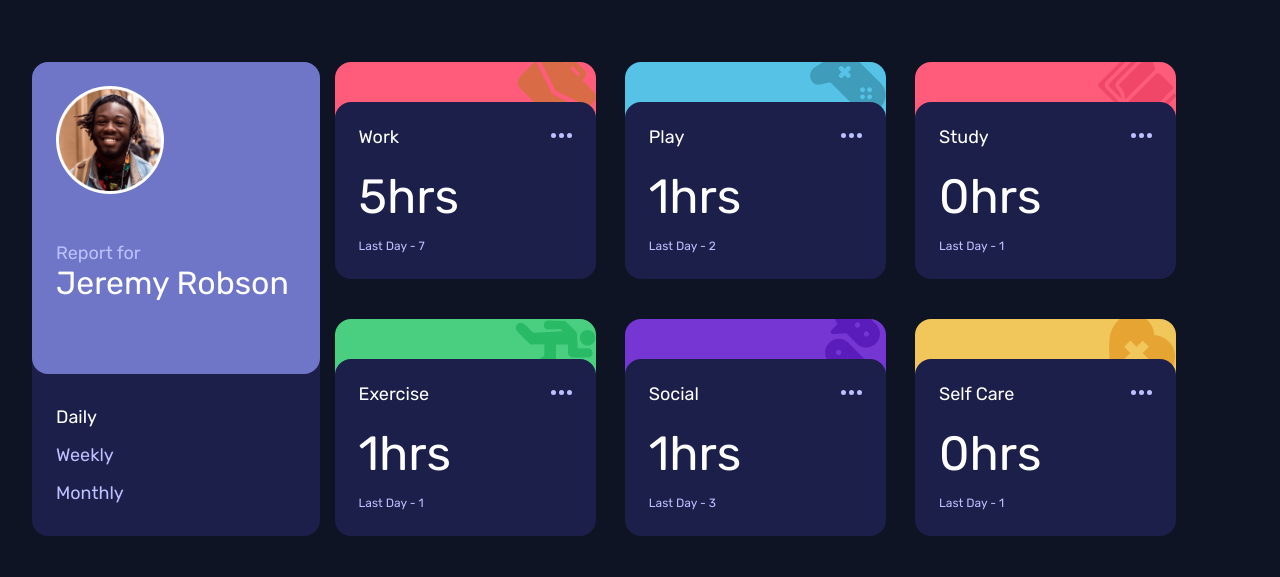
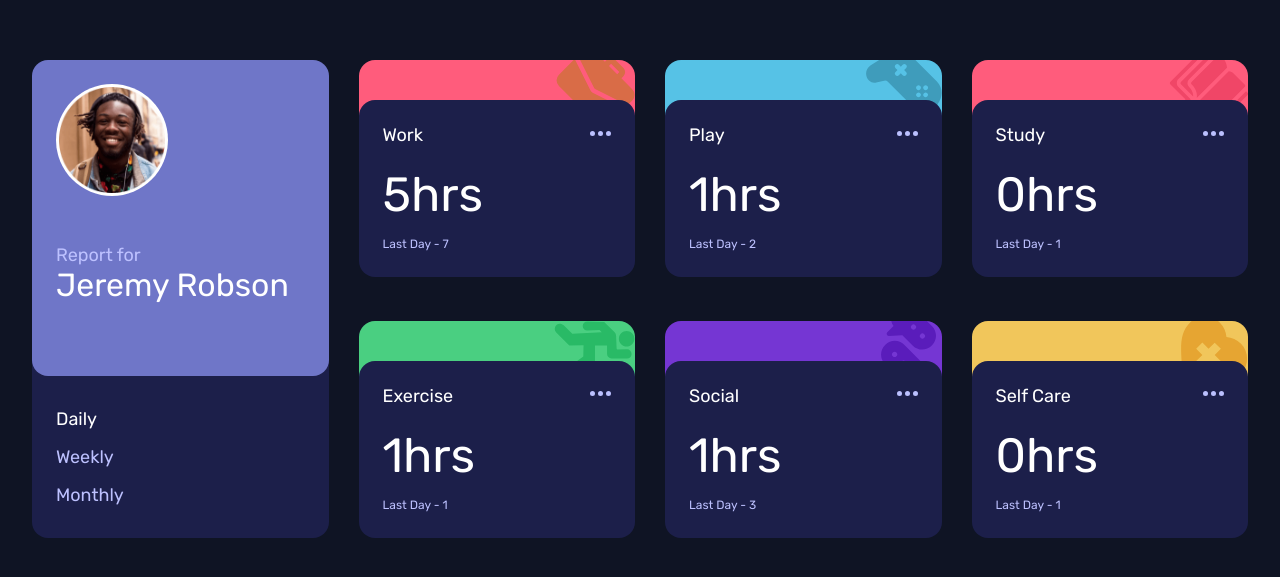
Before and after one commit to asharifauzan/react-time-tracking-dashboard, a React (Create React App) app: page / in a window 1280 px wide. Shown: the part 101-678 px from the top of the page. Built offline with nearby package versions, Linux system fonts and the light colour scheme.

Commit message:
DESKTOP: fix flex gap

```diff
--- a/src/Components/Card/styles.module.scss
+++ b/src/Components/Card/styles.module.scss
@@ -2,7 +2,8 @@
 @import '../../App.module';
 
 .card {
-  width: 30%;
+  flex-grow: 1;
+  width: 29%;
 }
 
 .card_header {
@@ -66,6 +67,7 @@
     font-weight: normal;
     font-size: 48px;
     margin-bottom: .5rem;
+    word-wrap: break-word;
   }
 
   span {
--- a/src/Components/Control/styles.module.scss
+++ b/src/Components/Control/styles.module.scss
@@ -3,6 +3,7 @@
 .control_wrapper {
   display: flex;
   flex-direction: column;
+  width: 25%;
 }
 
 .profile_wrapper {
--- a/src/Components/Schedule/styles.module.scss
+++ b/src/Components/Schedule/styles.module.scss
@@ -1,6 +1,12 @@
+@import '../../variable';
+
 .activity_wrapper {
   display: flex;
-  justify-content: space-around;
+  justify-content: space-between;
   align-content: space-between;
   flex-wrap: wrap;
+  width: 75%;
+  column-gap: $gap;
+  row-gap: $gap;
+  margin-left: $gap;
 }
--- a/src/_variable.scss
+++ b/src/_variable.scss
@@ -1,6 +1,9 @@
 // device width
 $mobile             : 375;
 $desktop            : 1440;
+
+// general
+$gap                : 30px;
 
 // color theme
 $light-red          : hsl(15, 100%, 70%);
```
